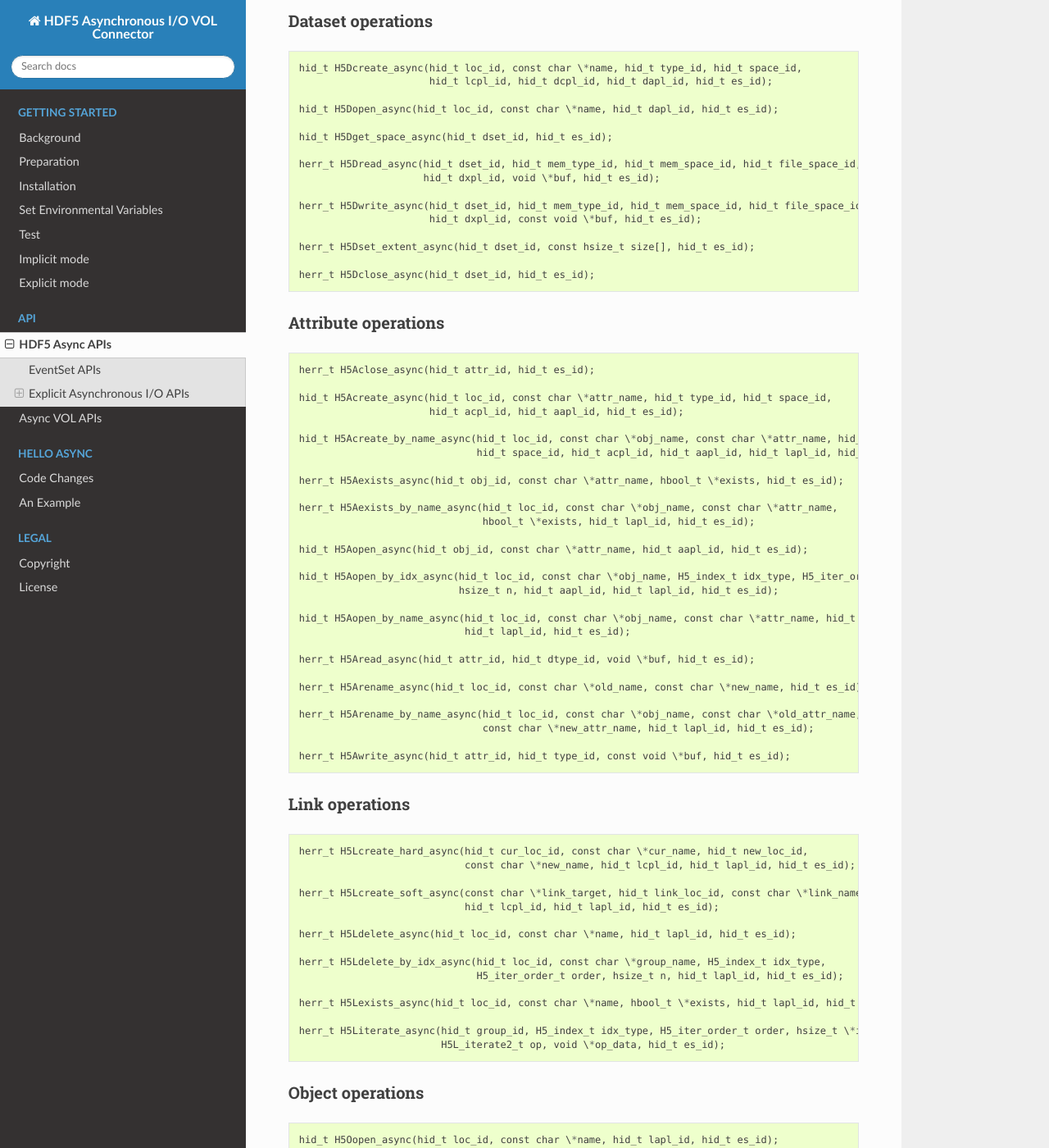
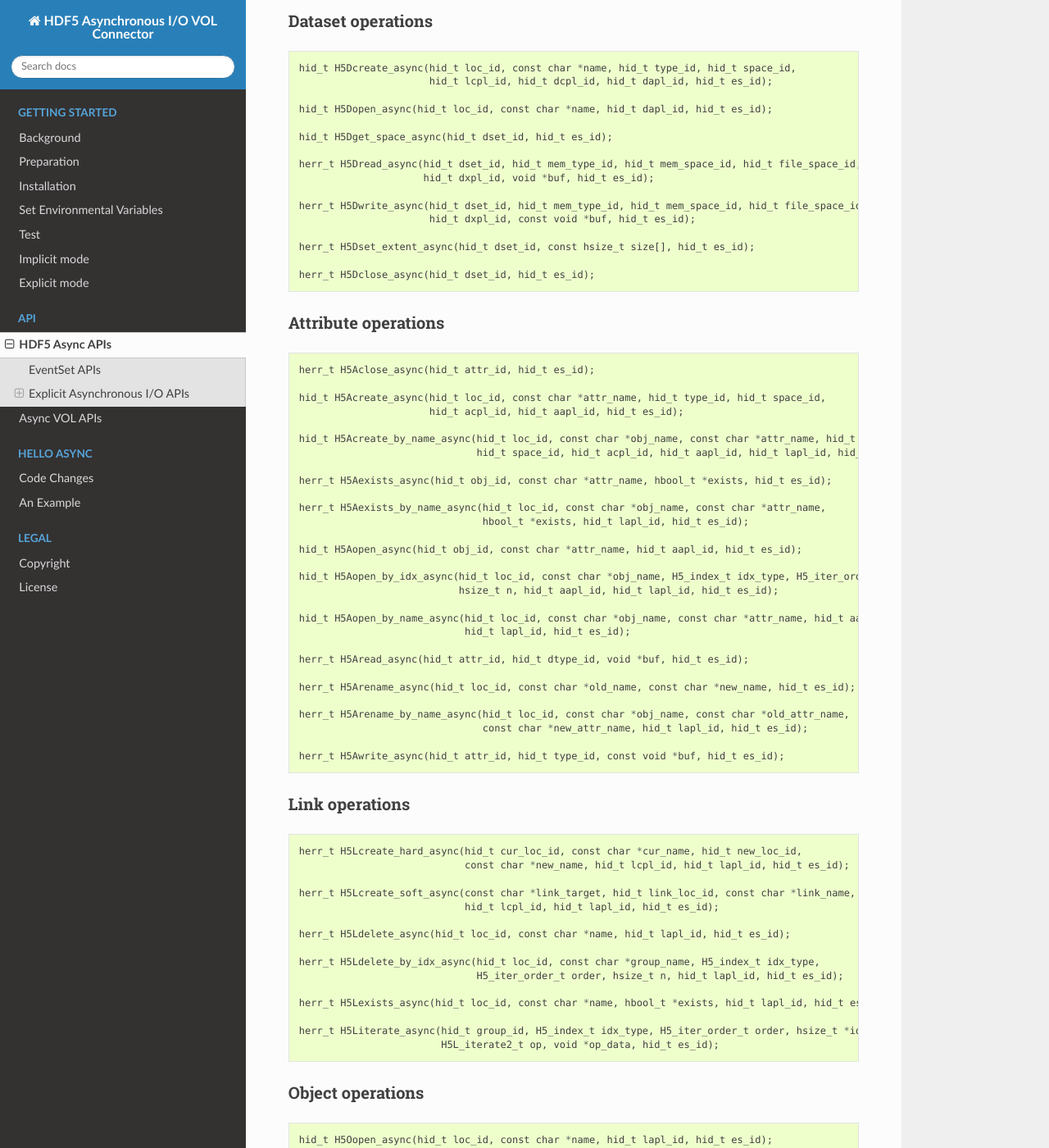
Before and after one commit to HDFGroup/vol-async, a Sphinx documentation site: the page built from docs/source/hdf5api.rst, in a window 1280 px wide and 1400 px high, scrolled down 1413 px. Shown: the whole window at 82% size. Built offline with Sphinx 7.4.7 and the Read the Docs theme 2.0.0, drawn with Linux system fonts in a browser that asks for light colours; some of the changed text lies outside the part shown.

Commit message:
Update documentation

```diff
--- a/docs/source/hdf5api.rst
+++ b/docs/source/hdf5api.rst
@@ -15,7 +15,7 @@ The EventSet APIs can be used to create, manage, and retrieve information from a
     // The timeout value is accumulated for all operations in the event set.
     // It will also return the number of operations (num_in_progress), and indicate whether any error
     // occurred (err_occurred).
-    herr_t H5ESwait(hid_t es_id, uint64_t timeout, size_t \*num_in_progress, hbool_t \*err_occurred);
+    herr_t H5ESwait(hid_t es_id, uint64_t timeout, size_t *num_in_progress, hbool_t *err_occurred);
 
     // H5ESclose terminates access to an event set (es_id).
     herr_t H5ESclose(hid_t es_id);
@@ -23,20 +23,20 @@ The EventSet APIs can be used to create, manage, and retrieve information from a
     // H5EScancel attempt to cancel all operations in an eventset (es_id), some operations may be already
     // in progress and cannot be cancelled, which is recoreded (num_not_canceled), as well as if any error
     // occurred (err_occurred).
-    herr_t H5EScancel(hid_t es_id, size_t \*num_not_canceled, hbool_t \*err_occurred);
+    herr_t H5EScancel(hid_t es_id, size_t *num_not_canceled, hbool_t *err_occurred);
 
     // H5ESget_count retrieves number of events in an event set (es_id).
-    herr_t H5ESget_count(hid_t es_id, size_t \*count);
+    herr_t H5ESget_count(hid_t es_id, size_t *count);
 
     // H5ESget_err_status checks if an event set (es_id) has failed operations.
-    herr_t H5ESget_err_status(hid_t es_id, hbool_t \*err_occurred);
+    herr_t H5ESget_err_status(hid_t es_id, hbool_t *err_occurred);
 
     // H5ESget_err_count retrieves the number of failed operations in an event set (es_id).
-    H5_DLL herr_t H5ESget_err_count(hid_t es_id, size_t \*num_errs);
+    H5_DLL herr_t H5ESget_err_count(hid_t es_id, size_t *num_errs);
 
     // H5ESget_err_info retrieves information about failed operations in an event set (es_id).
     // The strings retrieved for each error info must be released by calling H5free_memory.
-    herr_t H5ESget_err_info(hid_t es_id, size_t num_err_info, H5ES_err_info_t err_info[], size_t \*err_cleared);
+    herr_t H5ESget_err_info(hid_t es_id, size_t num_err_info, H5ES_err_info_t err_info[], size_t *err_cleared);
 
     // H5ESfree_err_info frees the error info
     herr_t H5ESfree_err_info(size_t num_err_info, H5ES_err_info_t err_info[]);
@@ -50,9 +50,9 @@ File operations
 ---------------
 .. code-block::
 
-    hid_t H5Fcreate_async(const char \*filename, unsigned flags, hid_t fcpl_id, hid_t fapl_id, hid_t es_id);
+    hid_t H5Fcreate_async(const char *filename, unsigned flags, hid_t fcpl_id, hid_t fapl_id, hid_t es_id);
 
-    hid_t H5Fopen_async(const char \*filename, unsigned flags, hid_t access_plist, hid_t es_id);
+    hid_t H5Fopen_async(const char *filename, unsigned flags, hid_t access_plist, hid_t es_id);
 
     hid_t H5Freopen_async(hid_t file_id, hid_t es_id);
 
@@ -64,17 +64,17 @@ File operations
 Group operations
 ----------------
 .. code-block::
-    hid_t H5Gcreate_async(hid_t loc_id, const char \*name, hid_t lcpl_id, hid_t gcpl_id, hid_t gapl_id, hid_t es_id);
+    hid_t H5Gcreate_async(hid_t loc_id, const char *name, hid_t lcpl_id, hid_t gcpl_id, hid_t gapl_id, hid_t es_id);
 
-    hid_t H5Gopen_async(hid_t loc_id, const char \*name, hid_t gapl_id, hid_t es_id);
+    hid_t H5Gopen_async(hid_t loc_id, const char *name, hid_t gapl_id, hid_t es_id);
 
-    herr_t H5Gget_info_async(hid_t loc_id, H5G_info_t \*ginfo, hid_t es_id);
+    herr_t H5Gget_info_async(hid_t loc_id, H5G_info_t *ginfo, hid_t es_id);
 
-    herr_t H5Gget_info_by_name_async(hid_t loc_id, const char \*name, H5G_info_t \*ginfo,
+    herr_t H5Gget_info_by_name_async(hid_t loc_id, const char *name, H5G_info_t *ginfo,
                                      hid_t lapl_id, hid_t es_id);
 
-    herr_t H5Gget_info_by_idx_async(hid_t loc_id, const char \*group_name, H5_index_t idx_type,
-                                    H5_iter_order_t order, hsize_t n, H5G_info_t \*ginfo,
+    herr_t H5Gget_info_by_idx_async(hid_t loc_id, const char *group_name, H5_index_t idx_type,
+                                    H5_iter_order_t order, hsize_t n, H5G_info_t *ginfo,
                                     hid_t lapl_id, hid_t es_id);
 
     herr_t H5Gclose_async(hid_t group_id, hid_t es_id);
@@ -84,18 +84,18 @@ Dataset operations
 ------------------
 .. code-block::
 
-    hid_t H5Dcreate_async(hid_t loc_id, const char \*name, hid_t type_id, hid_t space_id,
+    hid_t H5Dcreate_async(hid_t loc_id, const char *name, hid_t type_id, hid_t space_id,
                           hid_t lcpl_id, hid_t dcpl_id, hid_t dapl_id, hid_t es_id);
 
-    hid_t H5Dopen_async(hid_t loc_id, const char \*name, hid_t dapl_id, hid_t es_id);
+    hid_t H5Dopen_async(hid_t loc_id, const char *name, hid_t dapl_id, hid_t es_id);
 
     hid_t H5Dget_space_async(hid_t dset_id, hid_t es_id);
 
     herr_t H5Dread_async(hid_t dset_id, hid_t mem_type_id, hid_t mem_space_id, hid_t file_space_id,
-                         hid_t dxpl_id, void \*buf, hid_t es_id);
+                         hid_t dxpl_id, void *buf, hid_t es_id);
 
     herr_t H5Dwrite_async(hid_t dset_id, hid_t mem_type_id, hid_t mem_space_id, hid_t file_space_id,
-                          hid_t dxpl_id, const void \*buf, hid_t es_id);
+                          hid_t dxpl_id, const void *buf, hid_t es_id);
 
     herr_t H5Dset_extent_async(hid_t dset_id, const hsize_t size[], hid_t es_id);
 
@@ -108,69 +108,69 @@ Attribute operations
 
     herr_t H5Aclose_async(hid_t attr_id, hid_t es_id);
 
-    hid_t H5Acreate_async(hid_t loc_id, const char \*attr_name, hid_t type_id, hid_t space_id,
+    hid_t H5Acreate_async(hid_t loc_id, const char *attr_name, hid_t type_id, hid_t space_id,
                           hid_t acpl_id, hid_t aapl_id, hid_t es_id);
 
-    hid_t H5Acreate_by_name_async(hid_t loc_id, const char \*obj_name, const char \*attr_name, hid_t type_id,
+    hid_t H5Acreate_by_name_async(hid_t loc_id, const char *obj_name, const char *attr_name, hid_t type_id,
                                   hid_t space_id, hid_t acpl_id, hid_t aapl_id, hid_t lapl_id, hid_t es_id);
 
-    herr_t H5Aexists_async(hid_t obj_id, const char \*attr_name, hbool_t \*exists, hid_t es_id);
+    herr_t H5Aexists_async(hid_t obj_id, const char *attr_name, hbool_t *exists, hid_t es_id);
 
-    herr_t H5Aexists_by_name_async(hid_t loc_id, const char \*obj_name, const char \*attr_name,
-                                   hbool_t \*exists, hid_t lapl_id, hid_t es_id);
+    herr_t H5Aexists_by_name_async(hid_t loc_id, const char *obj_name, const char *attr_name,
+                                   hbool_t *exists, hid_t lapl_id, hid_t es_id);
 
-    hid_t H5Aopen_async(hid_t obj_id, const char \*attr_name, hid_t aapl_id, hid_t es_id);
+    hid_t H5Aopen_async(hid_t obj_id, const char *attr_name, hid_t aapl_id, hid_t es_id);
 
-    hid_t H5Aopen_by_idx_async(hid_t loc_id, const char \*obj_name, H5_index_t idx_type, H5_iter_order_t order,
+    hid_t H5Aopen_by_idx_async(hid_t loc_id, const char *obj_name, H5_index_t idx_type, H5_iter_order_t order,
                                hsize_t n, hid_t aapl_id, hid_t lapl_id, hid_t es_id);
 
-    hid_t H5Aopen_by_name_async(hid_t loc_id, const char \*obj_name, const char \*attr_name, hid_t aapl_id,
+    hid_t H5Aopen_by_name_async(hid_t loc_id, const char *obj_name, const char *attr_name, hid_t aapl_id,
                                 hid_t lapl_id, hid_t es_id);
 
-    herr_t H5Aread_async(hid_t attr_id, hid_t dtype_id, void \*buf, hid_t es_id);
+    herr_t H5Aread_async(hid_t attr_id, hid_t dtype_id, void *buf, hid_t es_id);
 
-    herr_t H5Arename_async(hid_t loc_id, const char \*old_name, const char \*new_name, hid_t es_id);
+    herr_t H5Arename_async(hid_t loc_id, const char *old_name, const char *new_name, hid_t es_id);
 
-    herr_t H5Arename_by_name_async(hid_t loc_id, const char \*obj_name, const char \*old_attr_name,
-                                   const char \*new_attr_name, hid_t lapl_id, hid_t es_id);
+    herr_t H5Arename_by_name_async(hid_t loc_id, const char *obj_name, const char *old_attr_name,
+                                   const char *new_attr_name, hid_t lapl_id, hid_t es_id);
 
-    herr_t H5Awrite_async(hid_t attr_id, hid_t type_id, const void \*buf, hid_t es_id);
+    herr_t H5Awrite_async(hid_t attr_id, hid_t type_id, const void *buf, hid_t es_id);
 
 ---------------
 Link operations
 ---------------
 .. code-block::
 
-    herr_t H5Lcreate_hard_async(hid_t cur_loc_id, const char \*cur_name, hid_t new_loc_id,
-                                const char \*new_name, hid_t lcpl_id, hid_t lapl_id, hid_t es_id);
+    herr_t H5Lcreate_hard_async(hid_t cur_loc_id, const char *cur_name, hid_t new_loc_id,
+                                const char *new_name, hid_t lcpl_id, hid_t lapl_id, hid_t es_id);
 
-    herr_t H5Lcreate_soft_async(const char \*link_target, hid_t link_loc_id, const char \*link_name,
+    herr_t H5Lcreate_soft_async(const char *link_target, hid_t link_loc_id, const char *link_name,
                                 hid_t lcpl_id, hid_t lapl_id, hid_t es_id);
 
-    herr_t H5Ldelete_async(hid_t loc_id, const char \*name, hid_t lapl_id, hid_t es_id);
+    herr_t H5Ldelete_async(hid_t loc_id, const char *name, hid_t lapl_id, hid_t es_id);
 
-    herr_t H5Ldelete_by_idx_async(hid_t loc_id, const char \*group_name, H5_index_t idx_type,
+    herr_t H5Ldelete_by_idx_async(hid_t loc_id, const char *group_name, H5_index_t idx_type,
                                   H5_iter_order_t order, hsize_t n, hid_t lapl_id, hid_t es_id);
 
-    herr_t H5Lexists_async(hid_t loc_id, const char \*name, hbool_t \*exists, hid_t lapl_id, hid_t es_id);
+    herr_t H5Lexists_async(hid_t loc_id, const char *name, hbool_t *exists, hid_t lapl_id, hid_t es_id);
 
-    herr_t H5Literate_async(hid_t group_id, H5_index_t idx_type, H5_iter_order_t order, hsize_t \*idx_p,
-                            H5L_iterate2_t op, void \*op_data, hid_t es_id);
+    herr_t H5Literate_async(hid_t group_id, H5_index_t idx_type, H5_iter_order_t order, hsize_t *idx_p,
+                            H5L_iterate2_t op, void *op_data, hid_t es_id);
 
 -----------------
 Object operations
 -----------------
 .. code-block::
 
-    hid_t H5Oopen_async(hid_t loc_id, const char \*name, hid_t lapl_id, hid_t es_id);
+    hid_t H5Oopen_async(hid_t loc_id, const char *name, hid_t lapl_id, hid_t es_id);
 
-    hid_t H5Oopen_by_idx_async(hid_t loc_id, const char \*group_name, H5_index_t idx_type,
+    hid_t H5Oopen_by_idx_async(hid_t loc_id, const char *group_name, H5_index_t idx_type,
                                H5_iter_order_t order, hsize_t n, hid_t lapl_id, hid_t es_id);
 
-    herr_t H5Oget_info_by_name_async(hid_t loc_id, const char \*name, H5O_info2_t \*oinfo,
+    herr_t H5Oget_info_by_name_async(hid_t loc_id, const char *name, H5O_info2_t *oinfo,
                                      unsigned fields, hid_t lapl_id, hid_t es_id);
 
-    herr_t H5Ocopy_async(hid_t src_loc_id, const char \*src_name, hid_t dst_loc_id, const char \*dst_name,
+    herr_t H5Ocopy_async(hid_t src_loc_id, const char *src_name, hid_t dst_loc_id, const char *dst_name,
                          hid_t ocpypl_id, hid_t lcpl_id, hid_t es_id);
 
     herr_t H5Oclose_async(hid_t object_id, hid_t es_id);
```
Also changed, not shown: docs/source/asyncapi.rst (+23 -9 lines), docs/source/gettingstarted.rst (+19 -2 lines).
